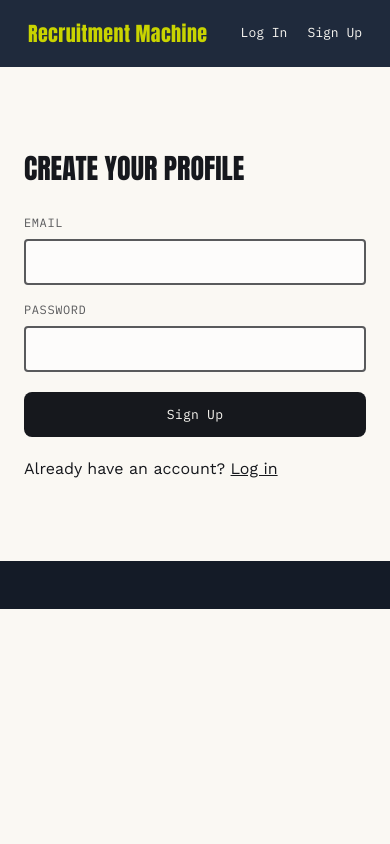
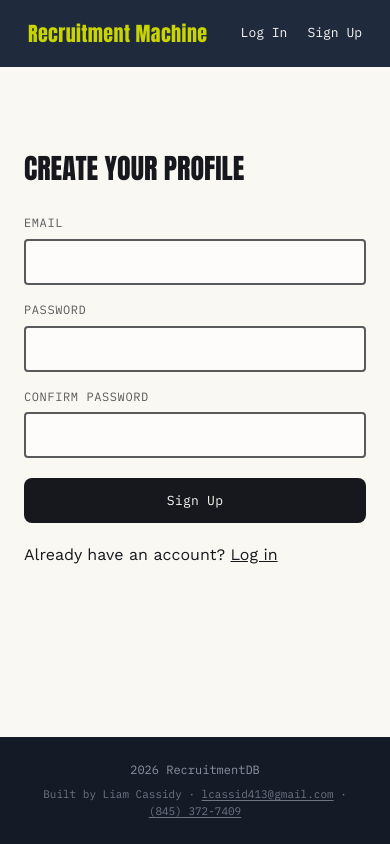
Before and after one commit to liam-cassidy11/recruitment-machine, a React (Vite) app: page /signup in a window 390 px wide. Built offline with nearby package versions, Linux system fonts and the light colour scheme; no server answers.

Commit message:
fixed scaling for mobile, added forgot password functionality, fixed footer

```diff
--- a/index.html
+++ b/index.html
@@ -3,7 +3,7 @@
   <head>
     <meta charset="UTF-8" />
     <link rel="icon" type="image/svg+xml" href="/softball.jpg" />
-    <meta name="viewport" content="width=device-width, initial-scale=1.0" />
+    <meta name="viewport" content="width=device-width, initial-scale=1.0 maximum-scale=1.0" />
     <title>softball</title>
   </head>
   <body>
--- a/src/App.jsx
+++ b/src/App.jsx
@@ -1,20 +1,22 @@
 import React from "react";
 import { BrowserRouter, Routes, Route } from "react-router-dom";
-import Navbar from "./components/navbar";
-import Footer from "./components/footer";
-import Landing from "./pages/landing";
-import Login from "./pages/login";
-import Signup from "./pages/signup";
-import ForgotPassword from "./pages/Forgotpassword";
-import ResetPassword from "./pages/Resetpassword";
-import Dashboard from "./pages/dashboard";
+import Navbar from "./components/Navbar";
+import Footer from "./components/Footer";
+import Landing from "./pages/Landing";
+import Login from "./pages/Login";
+import Signup from "./pages/Signup";
+import ForgotPassword from "./pages/ForgotPassword";
+import ResetPassword from "./pages/ResetPassword";
+import Dashboard from "./pages/Dashboard";
 import AthleteProfile from "./pages/profile";
-import Onboarding from "./components/onboarding/onboarding"; // from onboarding folder
+import Onboarding from "./components/onboarding/Onboarding"; // from your existing onboarding folder
 
 export default function App() {
   return (
     <BrowserRouter>
+      <div className="app-shell">
         <Navbar />
+        <main className="app-main">
           <Routes>
             <Route path="/" element={<Landing />} />
             <Route path="/login" element={<Login />} />
@@ -25,7 +27,9 @@ export default function App() {
             <Route path="/dashboard" element={<Dashboard />} />
             <Route path="/athlete/:slug" element={<AthleteProfile />} />
           </Routes>
+        </main>
         <Footer />
+      </div>
     </BrowserRouter>
   );
 }
--- a/src/components/footer.jsx
+++ b/src/components/footer.jsx
@@ -3,7 +3,12 @@ import React from "react";
 export default function Footer() {
   return (
     <footer className="footer">
-    {/*  <p>© {new Date().getFullYear()} RecruitmentDB</p> */}
+      <p> {new Date().getFullYear()} RecruitmentDB</p>
+      <p className="footer-credit">
+        Built by Liam Cassidy ·{" "}
+        <a href="mailto:liam@example.com">lcassid413@gmail.com</a> ·{" "}
+        <a href="tel:+15555550142">(845) 372-7409</a>
+      </p>
     </footer>
   );
 }
--- a/src/index.css
+++ b/src/index.css
@@ -24,7 +24,7 @@
    Reset & base
    ============================================================ */
 * { box-sizing: border-box; }
-html, body { margin: 0; padding: 0; }
+html, body { margin: 0; padding: 0; overflow-x: hidden }
 body {
   font-family: var(--font-body);
   color: var(--ink);
@@ -135,6 +135,7 @@ p { margin: 0; }
 .navbar-links a:hover { color: var(--optic); }
 
 .footer {
+
   background: var(--navy-deep);
   color: #8b93a3;
   text-align: center;
@@ -142,6 +143,18 @@ p { margin: 0; }
   font-family: var(--font-mono);
   font-size: 12px;
 }
+.footer-credit {
+  margin-top: 6px;
+  font-size: 11px;
+  opacity: 0.75;
+}
+.footer-credit a {
+  text-decoration: underline;
+  text-underline-offset: 2px;
+}
+.footer-credit a:hover { color: var(--optic); }
+
+
 
 /* ============================================================
    Landing page
@@ -538,3 +551,12 @@ section { padding: 60px 24px; max-width: 900px; margin: 0 auto; }
   font-family: var(--font-mono); font-size: 11px;
   white-space: nowrap;
 }
+
+.app-shell {
+  display: flex;
+  flex-direction: column;
+  min-height: 100vh;
+}
+.app-main {
+  flex: 1;
+}
--- a/src/pages/signup.jsx
+++ b/src/pages/signup.jsx
@@ -11,6 +11,7 @@ function generateStarterSlug() {
 export default function Signup() {
   const [email, setEmail] = useState("");
   const [password, setPassword] = useState("");
+  const [confirmPassword, setConfirmPassword] = useState("");
   const [error, setError] = useState(null);
   const [loading, setLoading] = useState(false);
   const navigate = useNavigate();
@@ -18,6 +19,12 @@ export default function Signup() {
   const handleSubmit = async (e) => {
     e.preventDefault();
     setError(null);
+
+    if (password !== confirmPassword) {
+      setError("Passwords don't match.");
+      return;
+    }
+
     setLoading(true);
 
     const { data: signUpData, error: signUpError } = await supabase.auth.signUp({
@@ -62,6 +69,10 @@ export default function Signup() {
           Password
           <input type="password" value={password} onChange={(e) => setPassword(e.target.value)} required />
         </label>
+        <label>
+          Confirm Password
+          <input type="password" value={confirmPassword} onChange={(e) => setConfirmPassword(e.target.value)} required />
+        </label>
         <button type="submit" className="btn btn-primary" disabled={loading}>
           {loading ? "Creating account..." : "Sign Up"}
         </button>
```
Lines whose indentation alone changed are shown as unchanged.
